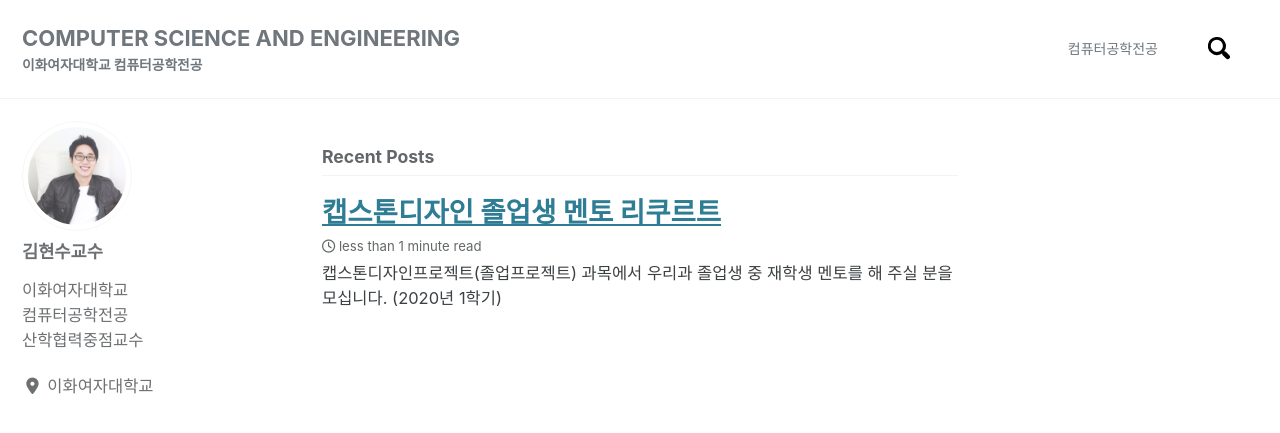
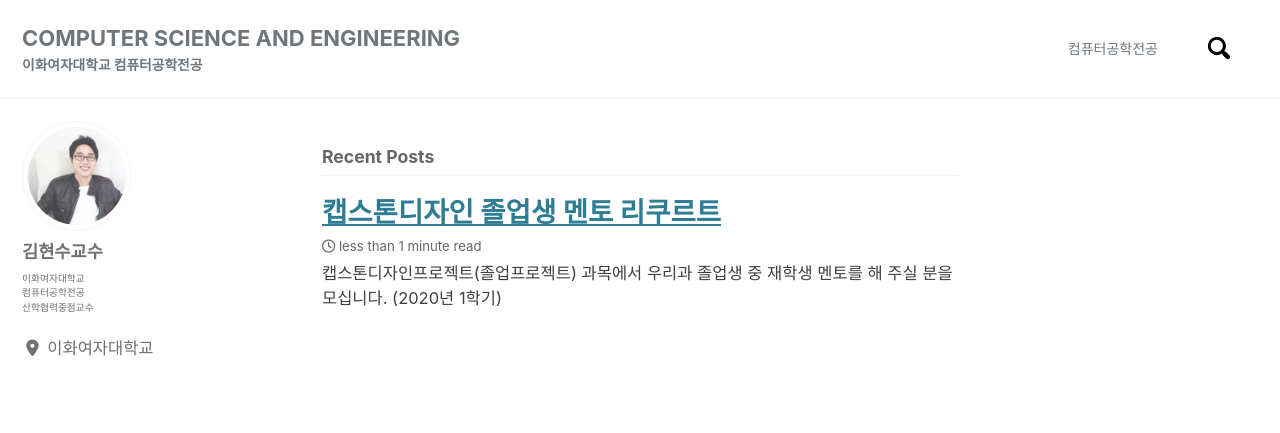
Before and after one commit to faculty-hieonn/faculty-hieonn.github.io, a Jekyll site: the page built from index.html, in a window 1280 px wide and 900 px high. Shown: the top 433 px of the window. Built offline with Jekyll 4.4.1, drawn with Linux system fonts in a browser that asks for light colours; cached includes are drawn as plain includes; nearby versions of some CDN libraries; the list of posts is cut into pages by our own code.

Commit message:
theme modify

```diff
--- a/_sass/minimal-mistakes/_archive.scss
+++ b/_sass/minimal-mistakes/_archive.scss
@@ -203,7 +203,7 @@
 
   .archive__item-title {
     margin-top: 0.5em;
-    font-size: $type-size-5;
+    font-size: $type-size-6;
   }
 
   .archive__item-excerpt {
--- a/_sass/minimal-mistakes/_sidebar.scss
+++ b/_sass/minimal-mistakes/_sidebar.scss
@@ -172,6 +172,7 @@
 
 .author__bio {
   margin: 0;
+  font-size: 13px;
 
   @include breakpoint($large) {
     margin-top: 10px;
```
